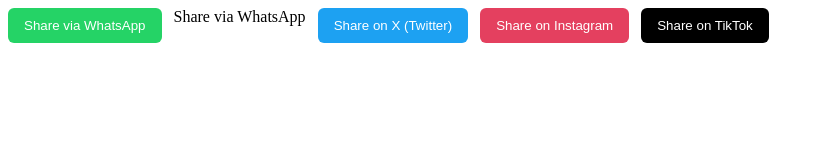
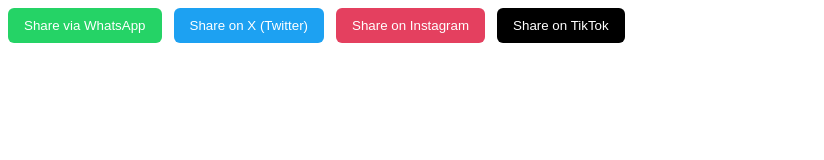
Before and after one commit to AlexParamadina/jlu-campaign, a plain HTML site: page index.html in a window 1280 px wide. Shown: the whole page, without its empty margins (0-824 px from the left). Drawn offline with Linux system fonts and the light colour scheme.

Commit message:
Update index.html

```diff
--- a/index.html
+++ b/index.html
@@ -5,10 +5,6 @@
     Share via WhatsApp
   </button>
 </a>
-
-      Share via WhatsApp
-    </button>
-  </a>
 
   <!-- X / Twitter -->
   <a href="https://twitter.com/intent/tweet?text=Yuk%20dukung%20gerakan%20%23JujurLebihUntung%20%F0%9F%8C%BB%20%7C%20https%3A%2F%2Fjluparamadina.carrd.co"
```
